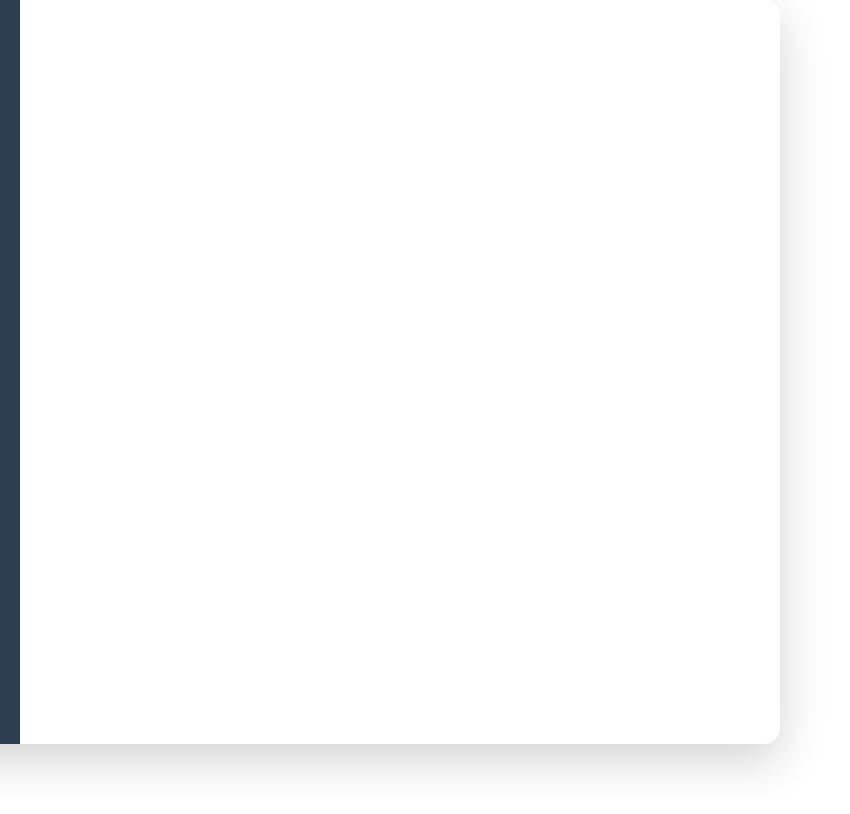
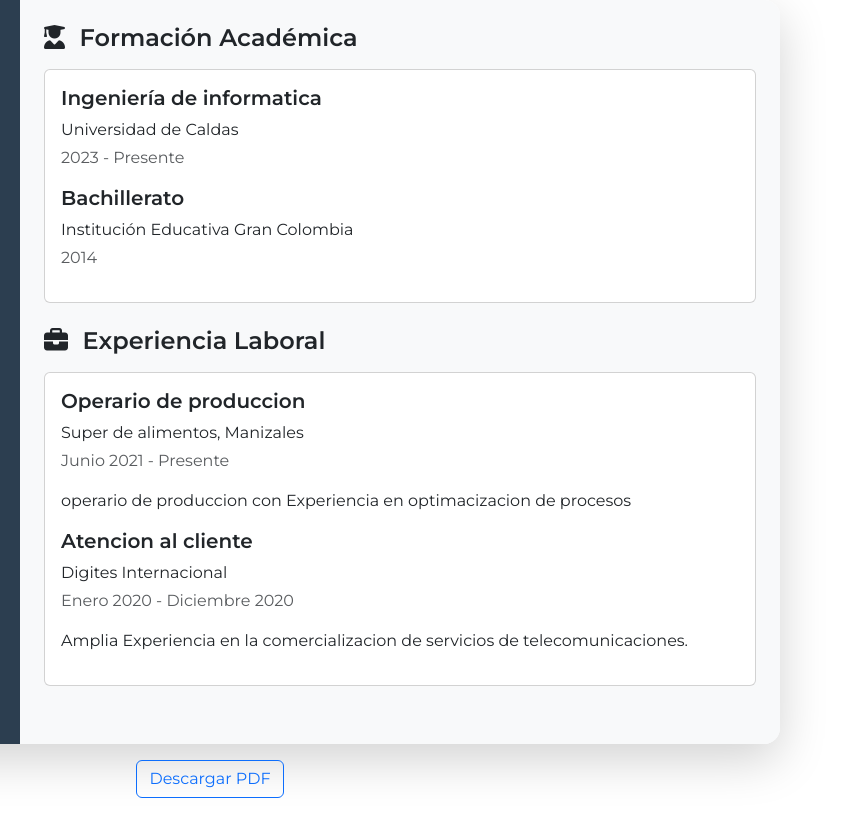
Before and after one commit to Cris787538700/Cris787538700github.io, a plain HTML site: page index.html in a window 1280 px wide. Shown: the full height of the page, 430-1280 px from the left. Drawn offline with nearby package versions, Linux system fonts and the light colour scheme.

Commit message:
hoja de vida actualizada

```diff
--- a/index.html
+++ b/index.html
@@ -22,7 +22,7 @@
 
 <body>
 
-    <div class="container-lg">
+    <div id="pdf-content" class="container-lg">
         <div class="row shadow-lg rounded-4 overflow-hidden">
             <!-- Columna Izuierda -->
             <div class="col-md-4 bg-primary text-white p-4">
@@ -116,14 +116,72 @@
                 </section>
             </div>
             <!-- Columna Derecha -->
-              <!-- Columna Derecha -->
+            <div class="col-md-8 bg-light p-4">
+                <section class="mb-4">
+                    <h4 class="fw-bold mb-3">
+                        <i class="fas fa-user-graduate me-2"></i>
+                        Formación Académica
+                    </h4>
+                    <div class="card">
+                        <div class="card-body">
+                            <div class="card-title">
+                                <ul class="list-unstyled">
+                                    <li class="mb-3">
+                                        <h5 class="fw-bold">Ingeniería de informatica</h5>
+                                        <p class="mb-1">Universidad de Caldas</p>
+                                        <p class="text-muted">2023 - Presente</p>
+                                    </li>
+                                    <li class="mb-3">
+                                        <h5 class="fw-bold">Bachillerato</h5>
+                                        <p class="mb-1">Institución Educativa Gran Colombia</p>
+                                        <p class="text-muted">2014</p>
+                                    </li>
+                                </ul>
+                            </div>
+                        </div>
+                    </div>
+
+                </section>
+                <section class="mb-4">
+                    <h4 class="fw-bold mb-3">
+                        <i class="fas fa-briefcase me-2"></i>
+                        Experiencia Laboral
+                    </h4>
+
+                    <div class="card">
+                        <div class="card-body">
+                            <div class="card-title">
+                                <ul class="list-unstyled">
+                                    <li class="mb-3">
+                                        <h5 class="fw-bold">Operario de produccion</h5>
+                                        <p class="mb-1">Super de alimentos, Manizales</p>
+                                        <p class="text-muted">Junio 2021 - Presente</p>
+                                        <p>operario de produccion con Experiencia en optimacizacion de procesos</p>
+                                    </li>
+                                    <li class="mb-3">
+                                        <h5 class="fw-bold">Atencion al cliente</h5>
+                                        <p class="mb-1">Digites Internacional</p>
+                                        <p class="text-muted">Enero 2020 - Diciembre 2020</p>
+                                        <p>Amplia Experiencia en la comercializacion de servicios de telecomunicaciones.</p>
+                                    </li>
+                                </ul>
+                            </div>
+                        </div>
+                    </div>
+
 
 
         </div>
     </div>
 
 
-
+<div class="text-center my-3">
+    <button onclick="downloadPDF()" class="btn btn-outline-primary">
+        Descargar PDF
+  </button>
+</div>
+    <script src="https://unpkg.com/html2pdf.js@0.10.1/dist/html2pdf.bundle.min.js"></script>
+    <script src="script.js"></script>
 </body>
 
 </html>
--- /dev/null
+++ b/script.js
@@ -0,0 +1,22 @@
+function downloadPDF() {
+    const element = document.querySelector('.container-lg');
+
+    const opt = {
+        margin: [2, 5, 1 , 5],  // [arriba, izquierda, abajo, derecha] en mm
+        filename: 'Hoja_de_Vida_Cristian_Castaño.pdf',
+        image: { type: 'jpeg', quality: 0.98 },
+        html2canvas: {
+            scale: 2,
+            useCORS: true,
+            allowTaint: false,
+            scrollY: 0
+        },
+        jsPDF: {
+            unit: 'mm',
+            format: 'a4',
+            orientation: 'portrait'
+        }
+    };
+
+    html2pdf().set(opt).from(element).save();
+}
--- a/style.css
+++ b/style.css
@@ -13,4 +13,15 @@
 
 .progress-bar{
     background-color: white;
+
 }
+
+.card{
+ transition: transform 0.3s ease box-shadow 0.3s ease;
+}
+
+.card :hover{
+    transform: transform(1.02);
+    transition: 0.3s;
+    box-shadow: 0 10px 20px rgba(0, 0, 0, 0.1);
+}
```
Lines whose indentation alone changed are shown as unchanged.
